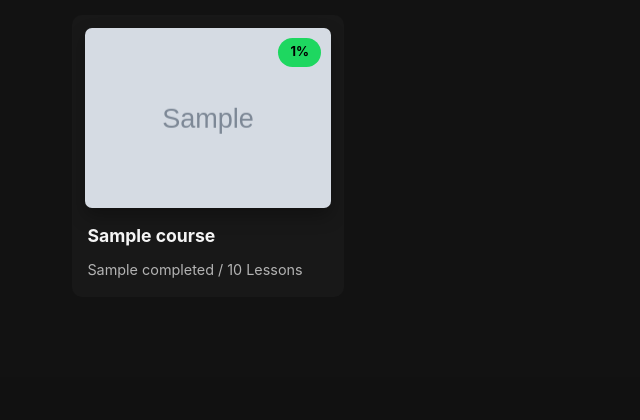
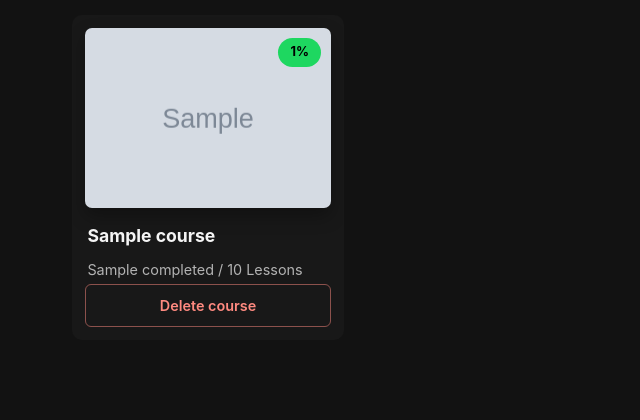
Before and after one commit to abmajum/aniplayer, a FastAPI app: template templates/index.html in a window 1280 px wide. Shown: the part 576-996 px from the top of the page, without its empty margins (0-640 px from the left). Before the commit the page ends 854 px from the top, so only its background shows below. Run offline with FastAPI, Linux system fonts and the light colour scheme; the template is opened without the code that fills it: most values are stand-ins (such as "Sample title", 1, 10 or a date in 2020); grey boxes marked "Sample" are stand-in pictures.

Commit message:
Implement course deletion feature with UI confirmation and backend support

```diff
--- a/main.py
+++ b/main.py
@@ -3,6 +3,7 @@ import hashlib
 import json
 import logging
 import os
+import shutil
 import sqlite3
 import mimetypes
 import re
@@ -377,6 +378,29 @@ def load_media_manifest(output_path):
     except (OSError, json.JSONDecodeError):
         logger.warning("Ignoring invalid media manifest %s", manifest_path)
         return None
+
+
+def remove_transcoded_cache(output_path, cache_key):
+    if not output_path.parent.exists():
+        return
+    for cached_file in output_path.parent.iterdir():
+        if cached_file.is_file() and (
+            cached_file.name == output_path.name
+            or cached_file.name.startswith(f"{cache_key}.")
+        ):
+            cached_file.unlink()
+
+
+def get_course_directory(course_path):
+    courses_root = Path(COURSES_DIR).resolve()
+    course_directory = Path(course_path)
+    if course_directory.is_symlink():
+        raise HTTPException(status_code=400, detail="Refusing to delete a linked course directory")
+
+    resolved_directory = course_directory.resolve()
+    if resolved_directory.parent != courses_root or resolved_directory == courses_root:
+        raise HTTPException(status_code=400, detail="Course directory is outside the configured courses folder")
+    return resolved_directory
 
 
 def init_db():
@@ -1015,6 +1039,102 @@ async def course_detail(request: Request, course_id: int):
         "completion_percentage": completion_percentage
     })
 
+
+@app.delete("/api/courses/{course_id}")
+async def delete_course(course_id: int):
+    conn = get_db()
+    course = conn.execute(
+        "SELECT id, path FROM courses WHERE id = ?",
+        (course_id,),
+    ).fetchone()
+    if not course:
+        conn.close()
+        raise HTTPException(status_code=404, detail="Course not found")
+
+    items = conn.execute(
+        "SELECT id, path, item_type FROM course_items WHERE course_id = ?",
+        (course_id,),
+    ).fetchall()
+    item_ids = [item["id"] for item in items]
+    videos = [item for item in items if item["item_type"] == "video"]
+    imported_subtitles = []
+    if item_ids:
+        placeholders = ",".join("?" for _ in item_ids)
+        imported_subtitles = conn.execute(
+            f"SELECT path FROM external_subtitles WHERE item_id IN ({placeholders})",
+            item_ids,
+        ).fetchall()
+    conn.close()
+
+    course_directory = get_course_directory(course["path"])
+    cache_entries = []
+    for video in videos:
+        video_path = Path(video["path"])
+        if video_path.is_file():
+            output_path, cache_key = get_transcoded_path(video_path)
+            cache_entries.append((output_path, cache_key))
+
+    for _, cache_key in cache_entries:
+        job = transcode_jobs.get(cache_key)
+        if job is not None and not job.done():
+            job.cancel()
+            try:
+                await job
+            except asyncio.CancelledError:
+                pass
+
+    try:
+        for output_path, cache_key in cache_entries:
+            remove_transcoded_cache(output_path, cache_key)
+
+        for video in videos:
+            subtitle_dir = (Path(DATA_DIR) / "subtitles" / str(video["id"])).resolve()
+            for subtitle in imported_subtitles:
+                subtitle_path = Path(subtitle["path"])
+                if subtitle_path.resolve().parent == subtitle_dir:
+                    subtitle_path.unlink(missing_ok=True)
+
+        if course_directory.exists():
+            shutil.rmtree(course_directory)
+    except OSError as error:
+        logger.exception("Could not completely delete course %s", course_id)
+        raise HTTPException(
+            status_code=500,
+            detail="Could not completely delete the course files and generated media",
+        ) from error
+
+    conn = get_db()
+    try:
+        if item_ids:
+            placeholders = ",".join("?" for _ in item_ids)
+            conn.execute(
+                f"DELETE FROM progress WHERE item_id IN ({placeholders})",
+                item_ids,
+            )
+            conn.execute(
+                f"DELETE FROM external_subtitles WHERE item_id IN ({placeholders})",
+                item_ids,
+            )
+        conn.execute("DELETE FROM course_items WHERE course_id = ?", (course_id,))
+        conn.execute("DELETE FROM courses WHERE id = ?", (course_id,))
+        conn.commit()
+    except sqlite3.Error as error:
+        conn.rollback()
+        logger.exception("Could not remove course %s from the database", course_id)
+        raise HTTPException(
+            status_code=500,
+            detail="Course files were removed, but its database records could not be deleted",
+        ) from error
+    finally:
+        conn.close()
+
+    for _, cache_key in cache_entries:
+        transcode_jobs.pop(cache_key, None)
+        transcode_status.pop(cache_key, None)
+
+    return {"deleted": True}
+
+
 @app.get("/video/{item_id}", response_class=HTMLResponse)
 async def video_player(request: Request, item_id: int):
     conn = get_db()
--- a/static/app.js
+++ b/static/app.js
@@ -201,6 +201,31 @@ document.addEventListener('DOMContentLoaded', () => {
         });
     });
 
+    document.querySelectorAll('.course-delete-button').forEach(button => {
+        button.addEventListener('click', async () => {
+            const courseName = button.dataset.courseName;
+            if (!window.confirm(
+                `Permanently delete "${courseName}", including its original course folder, progress, transcoded cache, and imported subtitles?`
+            )) return;
+
+            button.disabled = true;
+            button.textContent = 'Deleting…';
+            try {
+                const response = await fetch(`/api/courses/${button.dataset.courseId}`, {
+                    method: 'DELETE'
+                });
+                const result = await response.json();
+                if (!response.ok) throw new Error(result.detail || `Delete failed (${response.status})`);
+                button.closest('.course-card').remove();
+            } catch (error) {
+                button.disabled = false;
+                button.textContent = 'Delete course';
+                console.error('Failed to delete course', error);
+                window.alert(`Could not delete "${courseName}": ${error.message}`);
+            }
+        });
+    });
+
     const player = document.getElementById('player');
     if (!player) return;
 
--- a/static/style.css
+++ b/static/style.css
@@ -575,6 +575,39 @@ a:hover {
     font-size: 0.9rem;
 }
 
+.course-card-link {
+    display: block;
+    color: inherit;
+    text-decoration: none;
+}
+
+.course-card-link:hover {
+    color: inherit;
+}
+
+.course-delete-button {
+    width: 100%;
+    padding: 0.55rem 0.75rem;
+    border: 1px solid rgba(255, 138, 128, 0.5);
+    border-radius: 6px;
+    background: transparent;
+    color: #ff8a80;
+    cursor: pointer;
+    font: inherit;
+    font-size: 0.9rem;
+    font-weight: 600;
+}
+
+.course-delete-button:hover {
+    background: rgba(255, 138, 128, 0.12);
+    border-color: #ff8a80;
+}
+
+.course-delete-button:disabled {
+    cursor: wait;
+    opacity: 0.6;
+}
+
 /* Sections */
 .section {
     margin-bottom: 3rem;
--- a/templates/base.html
+++ b/templates/base.html
@@ -5,7 +5,7 @@
     <meta name="viewport" content="width=device-width, initial-scale=1.0">
     <meta name="theme-color" content="#121212">
     <title>{% block title %}LMS{% endblock %}</title>
-    <link rel="stylesheet" href="/static/style.css?v=8">
+    <link rel="stylesheet" href="/static/style.css?v=9">
 </head>
 <body>
     <nav class="navbar">
@@ -45,6 +45,6 @@
     <main class="container">
         {% block content %}{% endblock %}
     </main>
-    <script src="/static/app.js?v=6"></script>
+    <script src="/static/app.js?v=7"></script>
 </body>
 </html>
--- a/templates/index.html
+++ b/templates/index.html
@@ -26,7 +26,8 @@
         <h2>🎬 All Medias</h2>
         <div class="grid">
             {% for course in courses %}
-            <a href="/course/{{ course.id }}" class="card">
+            <div class="card course-card">
+                <a href="/course/{{ course.id }}" class="course-card-link">
                     <div class="card-img" style="background: {% if course.cover_url %}url('{{ course.cover_url }}') center/cover no-repeat{% else %}linear-gradient(135deg, #245338 0%, #101810 100%){% endif %}">
                         {% if course.percentage == 100 %}
                         <span class="card-badge completed">✓ Completed</span>
@@ -39,6 +40,14 @@
                         <p>{{ course.completed }} / {{ course.total }} Lessons</p>
                     </div>
                 </a>
+                <button
+                    class="course-delete-button"
+                    type="button"
+                    data-course-id="{{ course.id }}"
+                    data-course-name="{{ course.name }}"
+                    aria-label="Delete course {{ course.name }}"
+                >Delete course</button>
+            </div>
             {% endfor %}
         </div>
     </section>
```
Also changed, not shown: README.md. Lines whose indentation alone changed are shown as unchanged.
